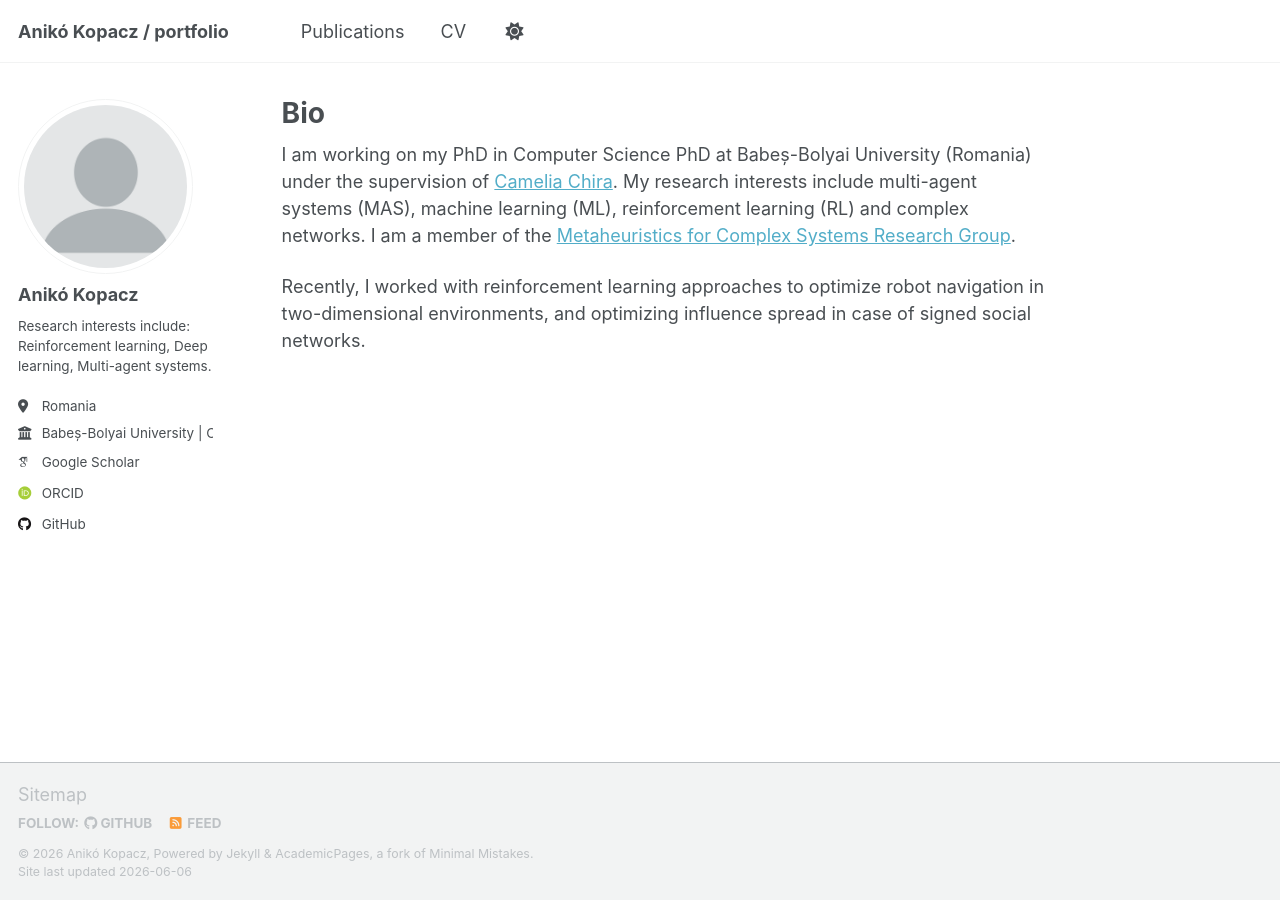
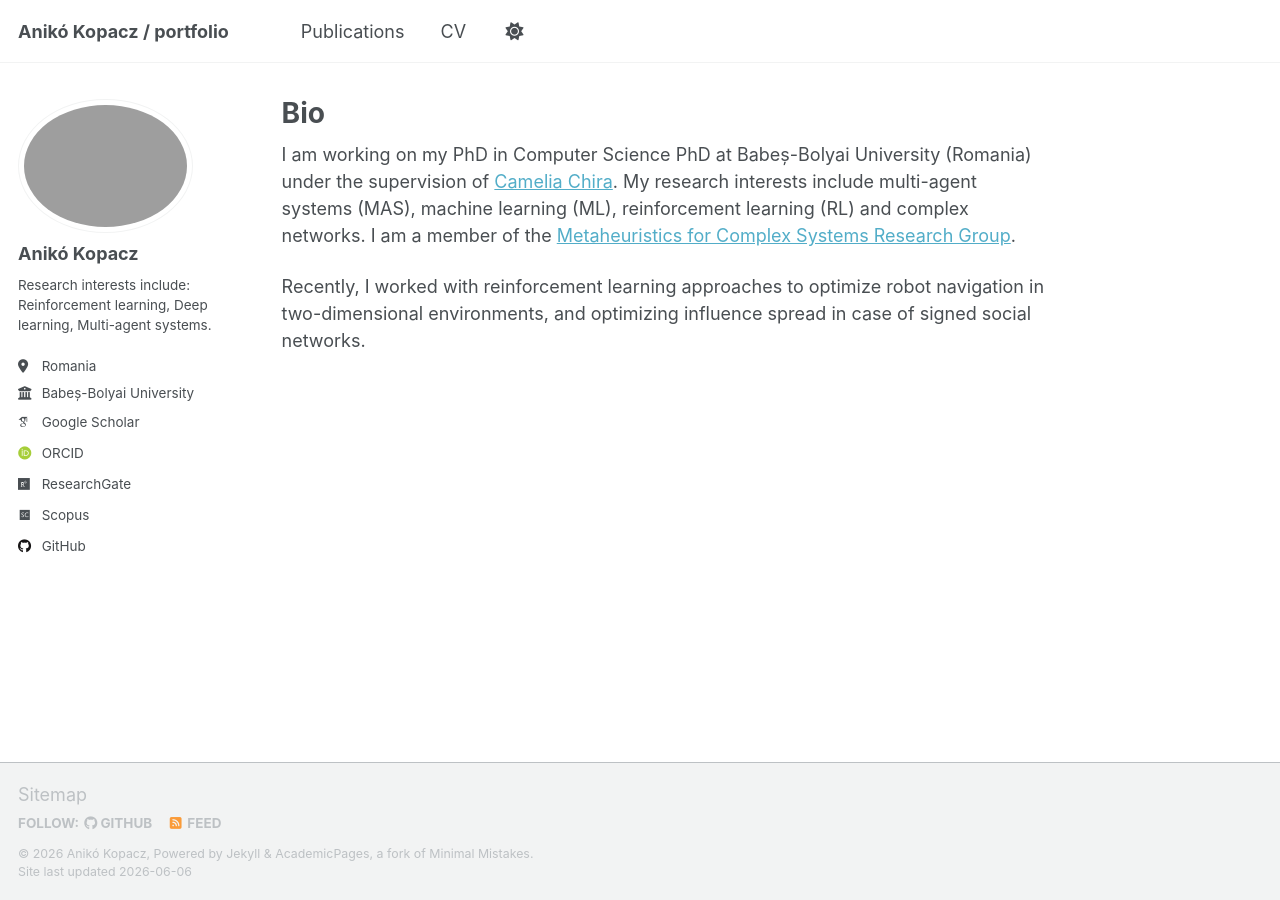
Before and after one commit to akopacz/akopacz.github.io, a Jekyll site: the page built from _pages/about.md, in a window 1280 px wide. Built offline with Jekyll 4.4.1, drawn with Linux system fonts in a browser that asks for light colours; some web fonts are replaced; a script that is not in the unit is left out.

Commit message:
updat: links

```diff
--- a/_config.yml
+++ b/_config.yml
@@ -23,12 +23,12 @@ repository               : "akopacz/akopacz.github.io"
 #               Additional customization can be done by editing /_includes/author-profile.html
 author:
   # Biographic information
-  avatar           : "profile.png"
+  avatar           : # "profile.png"
   name             : "Anikó Kopacz"
   pronouns         : # example: "she/her"
   bio              : "Research interests include: Reinforcement learning, Deep learning, Multi-agent systems."
   location         : "Romania"
-  employer         : "Babeș-Bolyai University | Connatix"
+  employer         : "Babeș-Bolyai University"
   uri              : # URL
   email            : # "none@example.org"
 
@@ -41,8 +41,8 @@ author:
   orcid            : "https://orcid.org/0000-0001-5300-9955"
   semantic         : # URL
   pubmed           : # "https://www.ncbi.nlm.nih.gov/pubmed/?term=john+snow"
-  researchgate     : # URL
-  scopus           : # URL
+  researchgate     : "https://www.researchgate.net/profile/Aniko-Kopacz"
+  scopus           : "https://www.scopus.com/authid/detail.uri?authorId=57349684800"
 
   # Repositories and software development
   bitbucket        : # Username - Update with your username on the site
```
